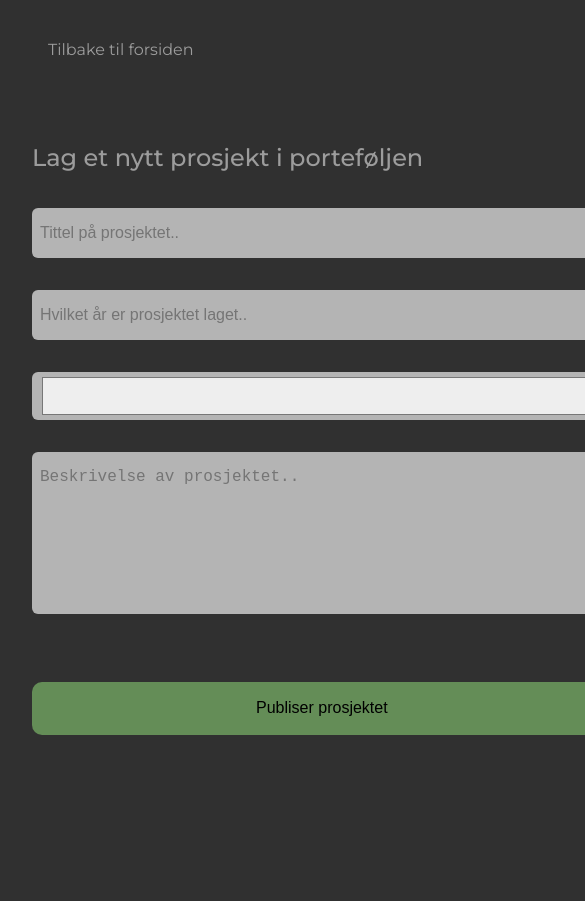
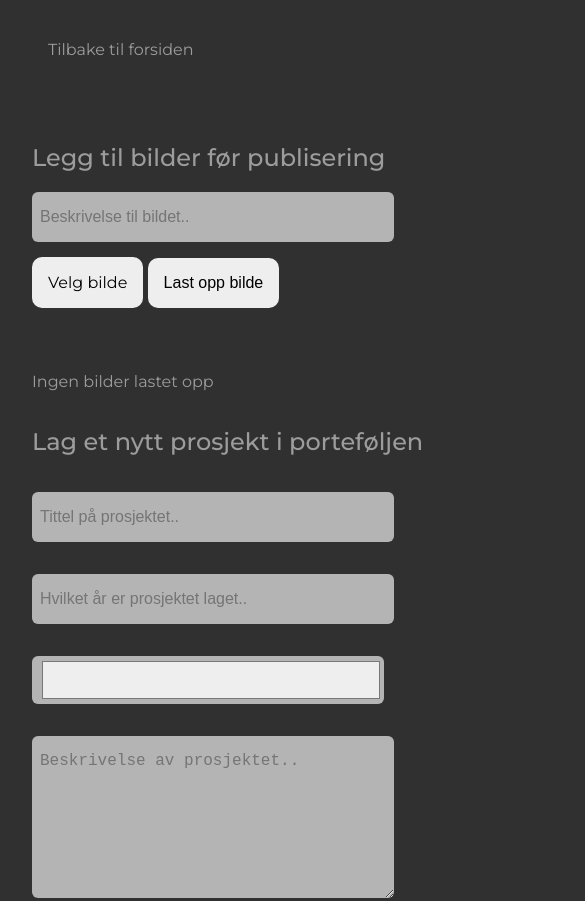
Before and after one commit to syvkristine/Back-end, a plain HTML site: page admin/admin.html in a window 390 px wide. Shown: the top 901 px of the page, 585 px wide, since content can reach past the window. Before the commit the page ends 844 px from the top, so only its background shows below. Drawn offline with Linux system fonts and the light colour scheme.

Commit message:
responsiv når den skalerer.

```diff
--- a/admin/admin.css
+++ b/admin/admin.css
@@ -551,3 +551,44 @@ h1 {
       -webkit-transform: rotate(-405deg);
     }
   }
+
+
+
+  @media only screen and (max-width: 1000px) {
+
+    main {
+
+      grid-template-columns: 450px;
+      grid-gap: 0;
+
+    }
+    .innholdTilProsjektet {
+
+      grid-row: 2;
+    }
+
+    .innholdTilProsjektet textarea {
+
+      width: 22rem;
+    }
+
+    .innholdTilProsjektet input {
+
+      width: 22rem;
+
+    }
+
+    .bildeOpplasting input {
+
+      width: 22rem;
+      display: block;
+    }
+
+    .innholdTilProsjektet .button {
+
+      padding: 1.1rem 7rem 1.1rem 7rem;
+    }
+
+
+
+}
```
Also changed, not shown: admin/admin.html (+0 -1 lines).
